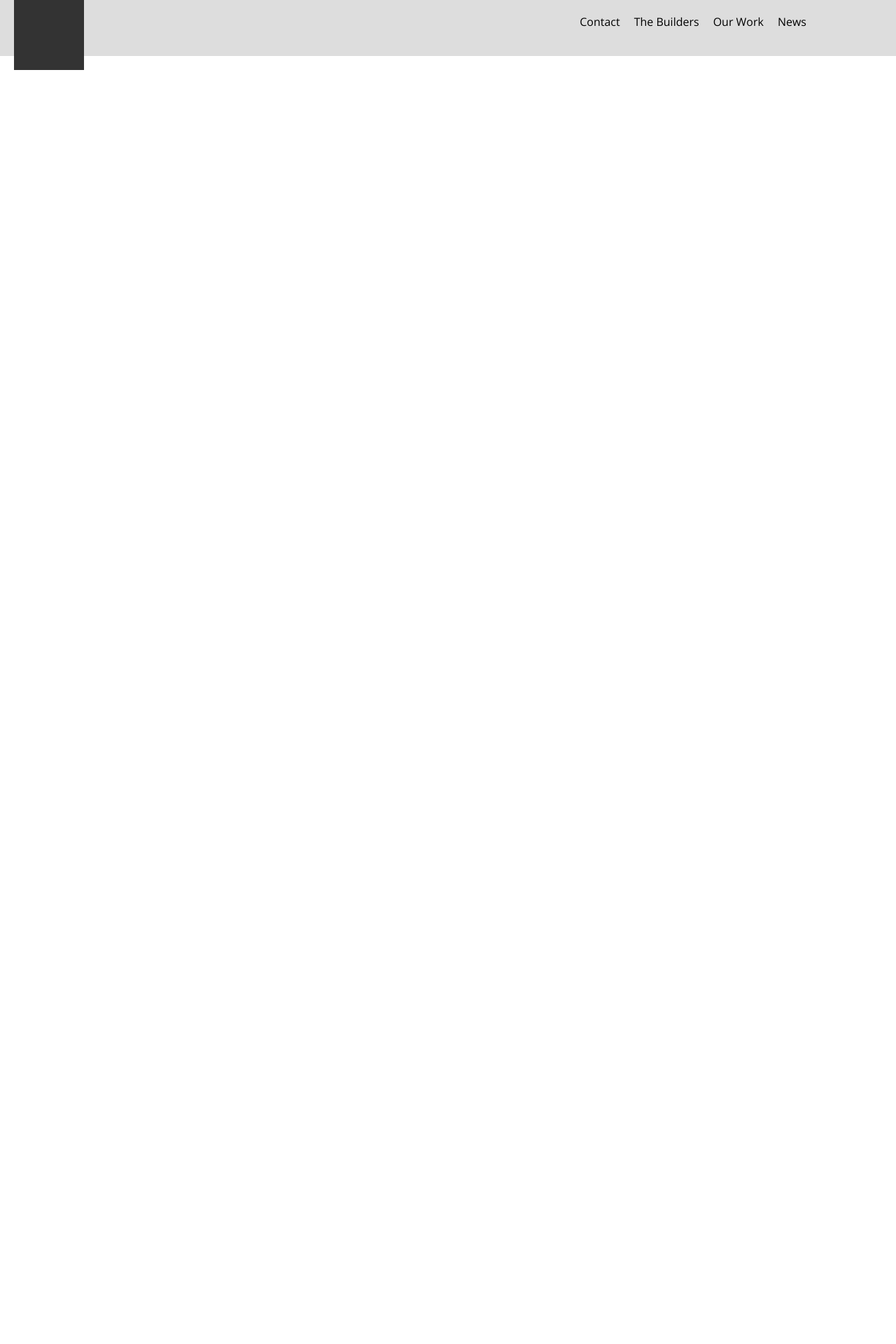
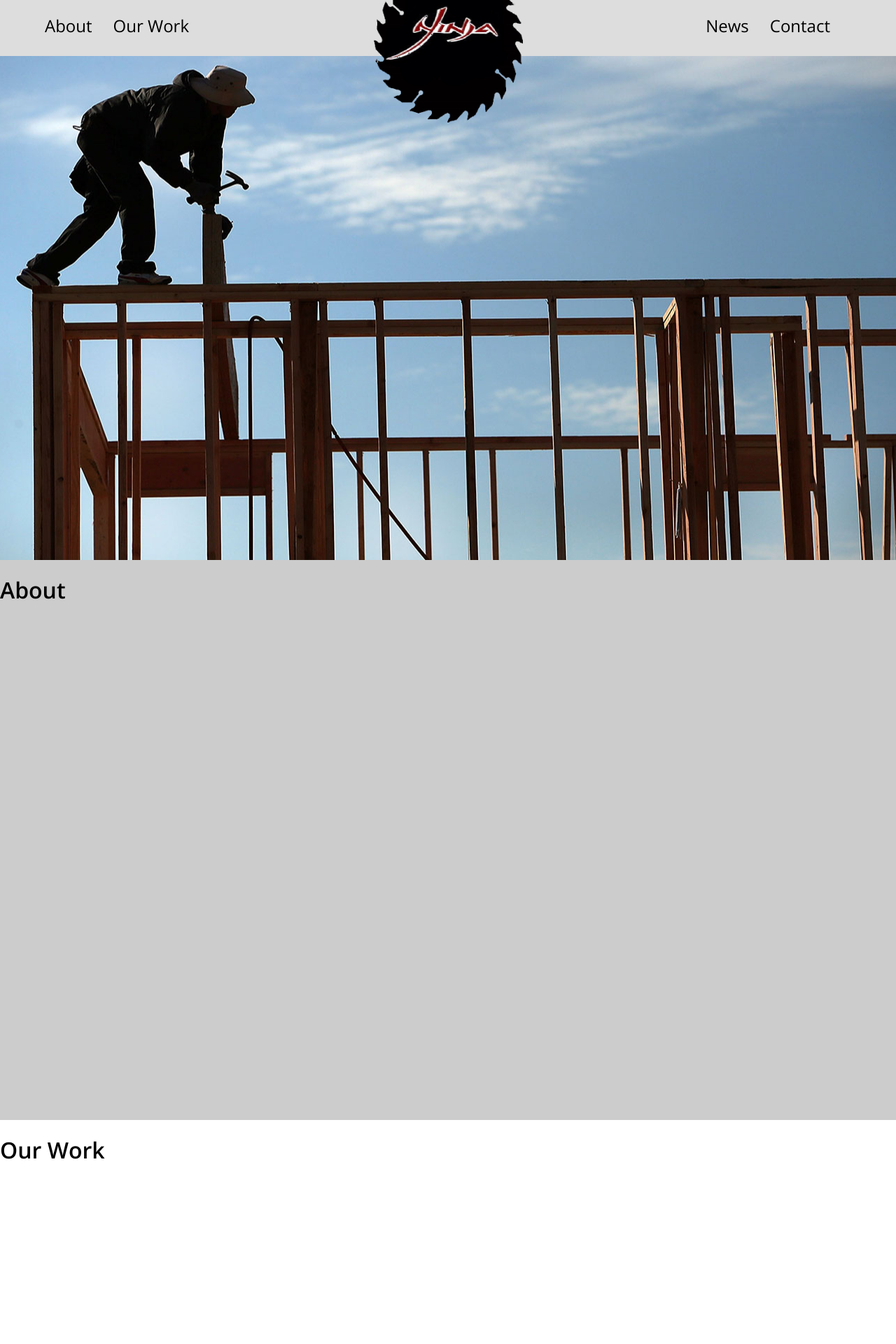
Before and after one commit to tyelford/ninja_co, a PHP site: page / in a window 1280 px wide. Shown: the top 1920 px of the page at 70% size. Before the commit the page ends 100 px from the top, so only its background shows below. Run offline with PHP 8.4, Linux system fonts and the light colour scheme; some libraries are stand-ins or nearby versions.

Commit message:
Nightly Build
Made heaps of additions to UI

```diff
--- a/css/main.css
+++ b/css/main.css
@@ -1,6 +1,52 @@
 /* Boiler Plate */
 html, body{
   font-family: "Open Sans", helvetica, serif;
+}
+
+#wrapper{
+  position: absolute;
+  top: 0;
+  left: 0;
+  width: 100%;
+  height: 100%;
+  z-index: -9999;
+}
+
+/* Saw Logo */
+#logo{
+  position: relative;
+  top: -50px;
+  width: 213px;
+  margin-left: auto;
+  margin-right: auto;
+}
+
+#saw{
+  position: relative;
+  float:left;
+  width: 213px;
+  height: 225px;
+  z-index: 10;
+  -webkit-animation: spin 5s 1 linear;
+  -moz-animation: spin 5s 1 linear;
+}
+
+@-webkit-keyframes spin{
+  0% {-webkit-transform: rotat(0deg);}
+  100% {-webkit-transform: rotate(360deg);}
+}
+@-moz-keyframes spin{
+  0% {-moz-transform: rotat(0deg);}
+  100% {-moz-transform: rotate(360deg);}
+}
+
+#ninja{
+  position: absolute;
+  top: 55px;
+  left: 15px;
+  width: 168px;
+  height: 85px;
+  z-index:11;
 }
 
 
@@ -13,31 +59,76 @@ html, body{
   height: 80px;
   background-color: #DDD;
   overflow: hidden;
+  z-index: 6;
 }
 
-#header ul{
+#header ul#leftList{
   position: relative;
   list-style: none;
-  float: right;
-  right: 10%;
+  float: left;
+  left: 5%;
   margin:0;
   margin-top: 20px;
   padding:0;
 }
 
+#header ul#rightList{
+  position: relative;
+  list-style: none;
+  float: right;
+  right: 5%;
+  margin:0;
+  margin-top: 20px;
+  padding:0;
+}
+
+
 #header ul li{
  float: left;
  display: block;
- margin-left:20px;
+ margin-right: 30px;
+ font-size: 1.5em;
+ cursor: pointer;
 }
 
-#logo{
+
+/* Top Image */
+
+#topImage{
   position: absolute;
-  width:100px;
+  background-image: url(../img/topImage2.jpg);
+  background-position: center;
+  background-repeat: no-repeat;
   top: 0;
-  left: 20px;
-  height: 100px;
-  overflow: visible;
-  background-color: #333;
-  z-index:100;
+  left: 0;
+  background-color: #BBB;
+  z-index: 5;
 }
+
+#aboutSection{
+  position: absolute;
+  left: 0;
+  background-color: #CCC;
+  z-index: 5;
+}
+
+#ourWorkSection{
+  position: absolute;
+  left: 0;
+  background-color: #FFF;
+  z-index: 5;
+}
+
+#newsSection{
+  position: absolute;
+  left: 0;
+  background-color: #444;
+  z-index: 5;
+}
+
+#contactSection{
+  position: absolute;
+  left: 0;
+  background-color: #AAA;
+  z-index: 5;
+}
--- a/index.php
+++ b/index.php
@@ -1,30 +1,66 @@
+<!DOCTYPE html>
+
 <html>
 
   <head>
 
+    <meta charset="utf-8">
+    <!--<meta name="viewport" content="width=device-width, user-scalable=no">-->
+
+    <!-- Google Web Font - Open Sans -->
+    <link href='http://fonts.googleapis.com/css?family=Open+Sans:400,600' rel='stylesheet' type='text/css'>
+    <!-- jQuery from Google CDN -->
+    <script src="//ajax.googleapis.com/ajax/libs/jquery/2.1.1/jquery.min.js"></script>
+
     <!-- Style Sheets -->
     <link href='css/main.css' rel='stylesheet' />
 
-    <!-- Google Web Font - Open Sans -->
-    <link href='http://fonts.googleapis.com/css?family=Open+Sans:400,600' rel='stylesheet' type='text/css'>
+    <!-- JavaScripts -->
+    <script src='javascript/windowSizes.js'></script>
 
   </head>
 
   <body>
 
-    <div id='logo'>
+    <div id='wrapper'>
 
+      <div id='logo'>
+        <img id='saw' src='img/Saw_only.png' />
+        <img id='ninja' src='img/Saw_ninja.png' />
       </div>
 
-    <div id='header'>
-      <ul>
-        <li>Contact</li>
-        <li>The Builders</li>
-        <li>Our Work</li>
-        <li>News</li>
-      </ul>
-    </div>
+      <div id='header'>
+        <ul id='leftList'>
+          <li onclick='goToAbout();'>About</li>
+          <li onclick='goToOurWork();'>Our Work</li>
+        </ul>
+        <ul id='rightList'>
+          <li onclick='goToNews();'>News</li>
+          <li onclick='goToContact();'>Contact</li>
+        </ul>
+      </div>
 
+      <div id='topImage' >
+        <!-- TO DO get image from Jake for here -->
+      </div>
+
+      <div id='aboutSection' >
+        <h1>About</h1>
+      </div>
+
+      <div id='ourWorkSection' >
+        <h1>Our Work</h1>
+      </div>
+
+      <div id='newsSection' >
+        <h1>News</h1>
+      </div>
+
+      <div id='contactSection' >
+        <h1>Contact</h1>
+      </div>
+
+    </div> <!-- END wrapper -->
   </body>
 
 </html>
--- /dev/null
+++ b/javascript/windowSizes.js
@@ -0,0 +1,77 @@
+
+function getScreenWidth(){
+  return Math.max(document.documentElement.clientWidth, window.innerWidth || 0);
+}
+
+function getScreenHeight(){
+  return Math.max(document.documentElement.clientHeight, window.innerHeight || 0);
+}
+
+function goToAbout(){
+   // $('#newsSection').scrollView();
+   var h = getScreenHeight();
+   $('html, body').animate({
+    scrollTop: h,
+    scrollLeft: 0
+  }, 1000);
+}
+
+function goToOurWork(){
+   // $('#newsSection').scrollView();
+   var h = getScreenHeight();
+   $('html, body').animate({
+    scrollTop: 2 * h,
+    scrollLeft: 0
+  }, 1000);
+}
+
+function goToNews(){
+   // $('#newsSection').scrollView();
+   var h = getScreenHeight();
+   $('html, body').animate({
+    scrollTop: 3 * h,
+    scrollLeft: 0
+  }, 1000);
+}
+
+function goToContact(){
+   // $('#newsSection').scrollView();
+   var h = getScreenHeight();
+   $('html, body').animate({
+    scrollTop: 4 * h,
+    scrollLeft: 0
+  }, 1000);
+}
+
+
+$( document ).ready(function() {
+
+  //Find the size of the viewPort
+  var w = getScreenWidth();
+  var h = getScreenHeight();
+
+  //Set top image to size of opening screen
+  $('#topImage').css('width', w);
+  $('#topImage').css('height', h);
+
+  //Set the about section size
+  $('#aboutSection').css('top', h + "px");
+  $('#aboutSection').css('width', w);
+  $('#aboutSection').css('height', h);
+
+  //Set the our work section size
+  $('#ourWorkSection').css('top', (2 * h) + "px");
+  $('#ourWorkSection').css('width', w);
+  $('#ourWorkSection').css('height', h);
+
+  //Set the news section size
+  $('#newsSection').css('top', (3 * h) + "px");
+  $('#newsSection').css('width', w);
+  $('#newsSection').css('height', h);
+
+  //Set the news section size
+  $('#contactSection').css('top', (4 * h) + "px");
+  $('#contactSection').css('width', w);
+  $('#contactSection').css('height', h);
+
+});
```
Also changed, not shown: img/Saw_ninja.png (added), img/Saw_only.png (added), img/topImage.jpg (added), img/topImage2.jpg (added).
